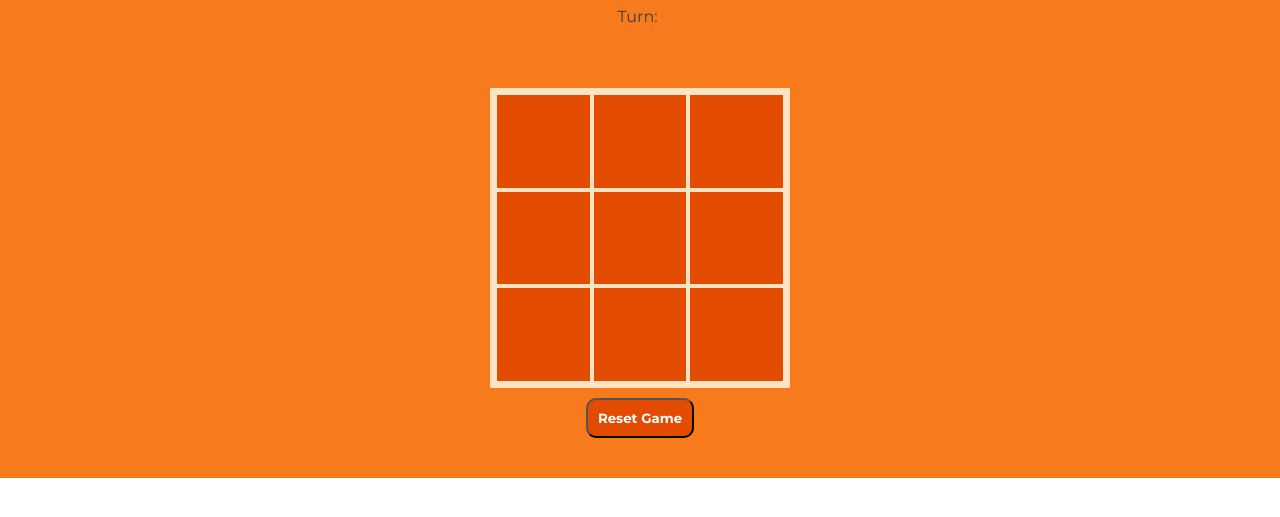
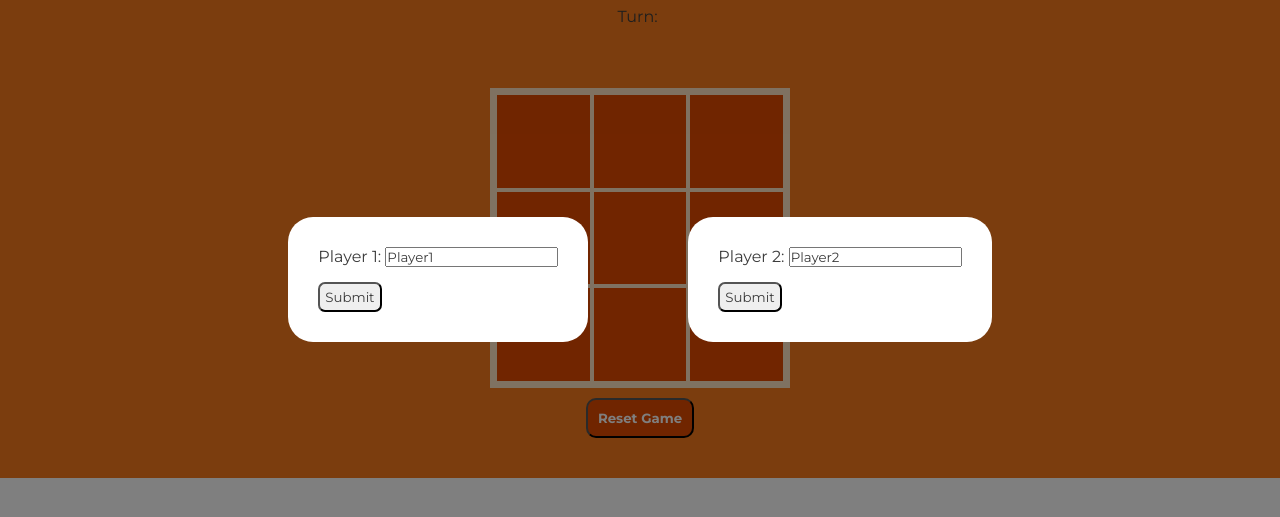
Before and after one commit to decio88/top-tictactoe, a website: page index.html in a window 1280 px wide. Shown: the part 121-638 px from the top of the page. Drawn offline with Linux system fonts and the light colour scheme.

Commit message:
FEATURE: added overlay to enter player names

```diff
--- a/index.html
+++ b/index.html
@@ -15,6 +15,46 @@
     <title>Tic Tac Toe</title>
   </head>
   <body>
+    <div class="overlay">
+      <div id="form-container">
+        <div class="player player1">
+          <form action="" method="post">
+            <ul>
+              <li>
+                <label for="player1">Player 1:</label>
+                <input
+                  type="text"
+                  name="player1"
+                  id="player1"
+                  value="Player1"
+                />
+              </li>
+              <li class="button">
+                <button type="button" id="pl1Btn">Submit</button>
+              </li>
+            </ul>
+          </form>
+        </div>
+        <div class="player player2">
+          <form action="" method="post">
+            <ul>
+              <li>
+                <label for="player2">Player 2:</label>
+                <input
+                  type="text"
+                  name="player2"
+                  id="player2"
+                  value="Player2"
+                />
+              </li>
+              <li class="button">
+                <button type="button" id="pl2Btn">Submit</button>
+              </li>
+            </ul>
+          </form>
+        </div>
+      </div>
+    </div>
     <div class="container">
       <div class="header">
         <h1>Welcome to tic-tac-toe</h1>
--- a/script.js
+++ b/script.js
@@ -56,8 +56,44 @@ const Player = (name, symbol, turn) => {
   return { getTurn, getSymbol, changeTurn, setTurn, getName };
 };
 
-const player1 = Player('Player 1', 'X', true);
-const player2 = Player('Player 2', 'O', false);
+let player1;
+let player2;
+
+// Functions to create players and manage overlay
+
+function createPlayer1() {
+  const playerName = document.querySelector(`#player1`).value;
+  player1 = Player(playerName, 'X', true);
+  document.querySelector('.player1').classList.add('hidden');
+}
+
+function createPlayer2() {
+  const playerName = document.querySelector(`#player2`).value;
+  player2 = Player(playerName, 'O', false);
+  document.querySelector('.player2').classList.add('hidden');
+}
+
+function hideOverlay() {
+  if (player1 !== undefined && player2 !== undefined) {
+    document.querySelector('.overlay').classList.add('hidden');
+  }
+}
+
+function resetOverlay() {
+  document.querySelector('.overlay').classList.remove('hidden');
+  document.querySelector('.player2').classList.remove('hidden');
+  document.querySelector('.player1').classList.remove('hidden');
+}
+
+document.querySelector('#pl1Btn').addEventListener('click', () => {
+  createPlayer1();
+  hideOverlay();
+});
+
+document.querySelector('#pl2Btn').addEventListener('click', () => {
+  createPlayer2();
+  hideOverlay();
+});
 
 // Module to create the game board and store its information
 function gameBoard() {
@@ -115,8 +151,9 @@ function gameBoard() {
     }
     displayController().resetDisplay();
     endGameCondition = false;
-    player1.setTurn(true);
-    player2.setTurn(false);
+    player1 = undefined;
+    player2 = undefined;
+    resetOverlay();
   }
 
   // add event listeners to the divs
--- a/style.css
+++ b/style.css
@@ -70,3 +70,46 @@
   margin-top: 10px;
   gap: 5px;
 }
+
+.overlay {
+  position: fixed; /* Sit on top of the page content */
+  display: block; /* Hidden by default */
+  width: 100%; /* Full width (cover the whole page) */
+  height: 100%; /* Full height (cover the whole page) */
+  top: 0;
+  left: 0;
+  right: 0;
+  bottom: 0;
+  background-color: rgba(0, 0, 0, 0.5); /* Black background with opacity */
+  z-index: 2; /* Specify a stack order in case you're using a different order for other elements */
+  cursor: pointer; /* Add a pointer on hover */
+}
+
+#form-container {
+  display: flex;
+  justify-content: center;
+  gap: 100px;
+  align-items: center;
+  height: 100%;
+}
+
+#form-container ul {
+  list-style: none;
+}
+
+.player {
+  background-color: white;
+  display: flex;
+  padding: 30px;
+  border-radius: 25px;
+}
+
+.player button {
+  padding: 5px;
+  border-radius: 7px;
+  margin-top: 15px;
+}
+
+.hidden {
+  display: none;
+}
```
